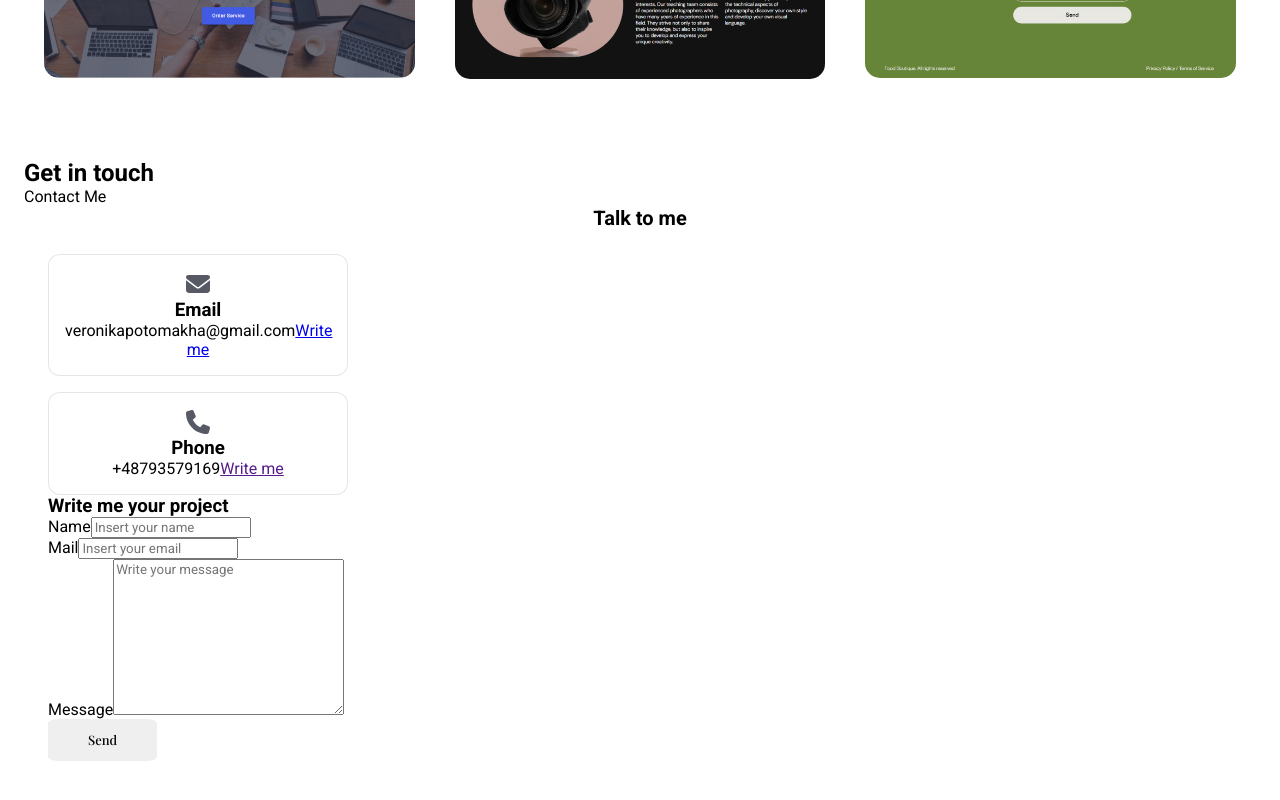
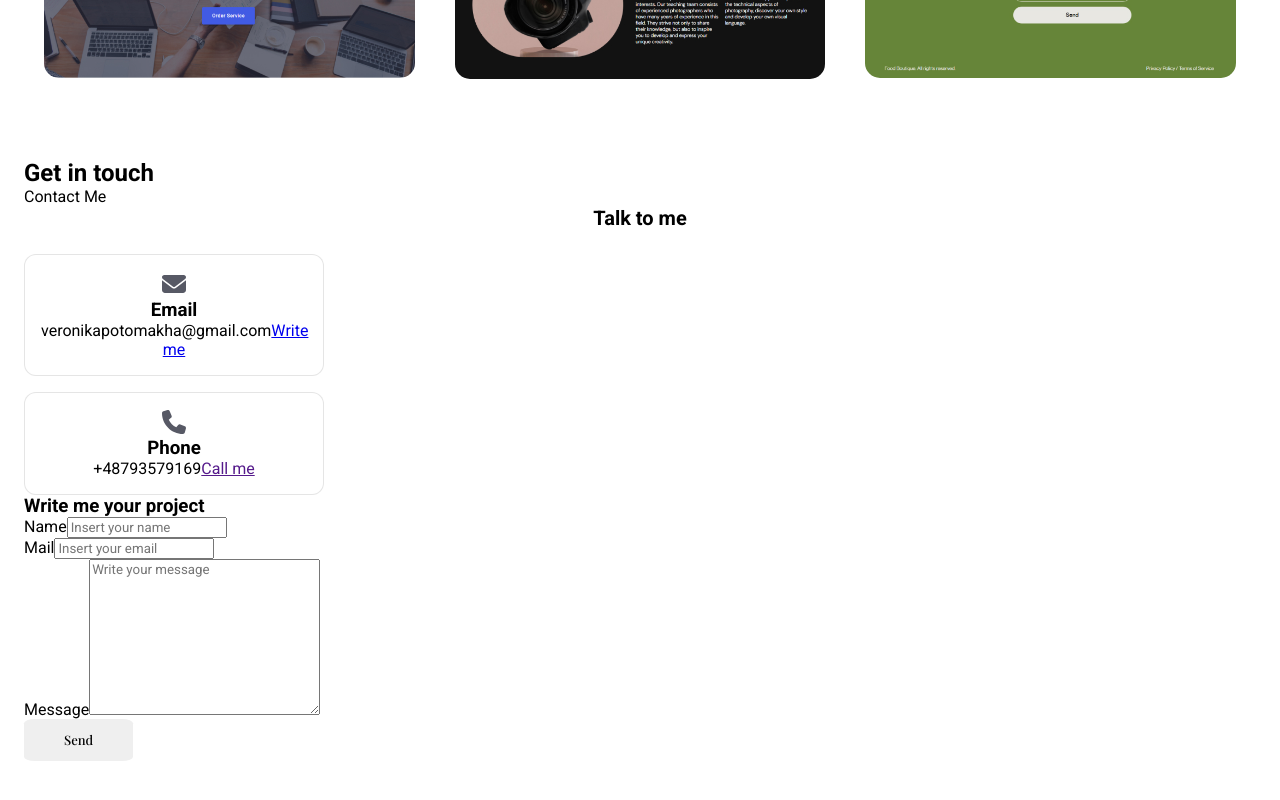
Before and after one commit to NikkiPotomakha/my-portfolio, a React (Create React App) app: page / in a window 1280 px wide. Shown: the part 3777-4577 px from the top of the page. Built offline with nearby package versions, Linux system fonts and the light colour scheme; a web font is replaced by a local one.

Commit message:
Update Contact.jsx

```diff
--- a/src/components/Contact/Contact.jsx
+++ b/src/components/Contact/Contact.jsx
@@ -3,13 +3,14 @@ import React from 'react'
 import { FontAwesomeIcon } from "@fortawesome/react-fontawesome";
 import { faEnvelope } from "@fortawesome/free-solid-svg-icons";
 import { faPhone } from "@fortawesome/free-solid-svg-icons";
+
 const Contact = () => {
   return (
     <section className="contact section" id="contact">
       <h2 className="section_title">Get in touch</h2>
       <span className="section_subtitle">Contact Me</span>
 
-      <div className="contact_container container grid">
+      <div className="contact_container">
         <div className="contact-content">
           <h3 className="contact-title">Talk to me</h3>
           <div className="contact-info">
@@ -41,7 +42,7 @@ const Contact = () => {
               <span className="contact-card-data">+48793579169</span>
 
               <a href="" className="contact-button">
-                Write me <i className="contact-button-icon"></i>
+                Call me <i className="contact-button-icon"></i>
               </a>
             </div>
           </div>
@@ -61,7 +62,7 @@ const Contact = () => {
               />
             </div>
 
-            <div className="contact-form-div">
+            <div className="contact-form">
               <label className="contact-form-tag">Mail</label>
               <input
                 type="email"
```
